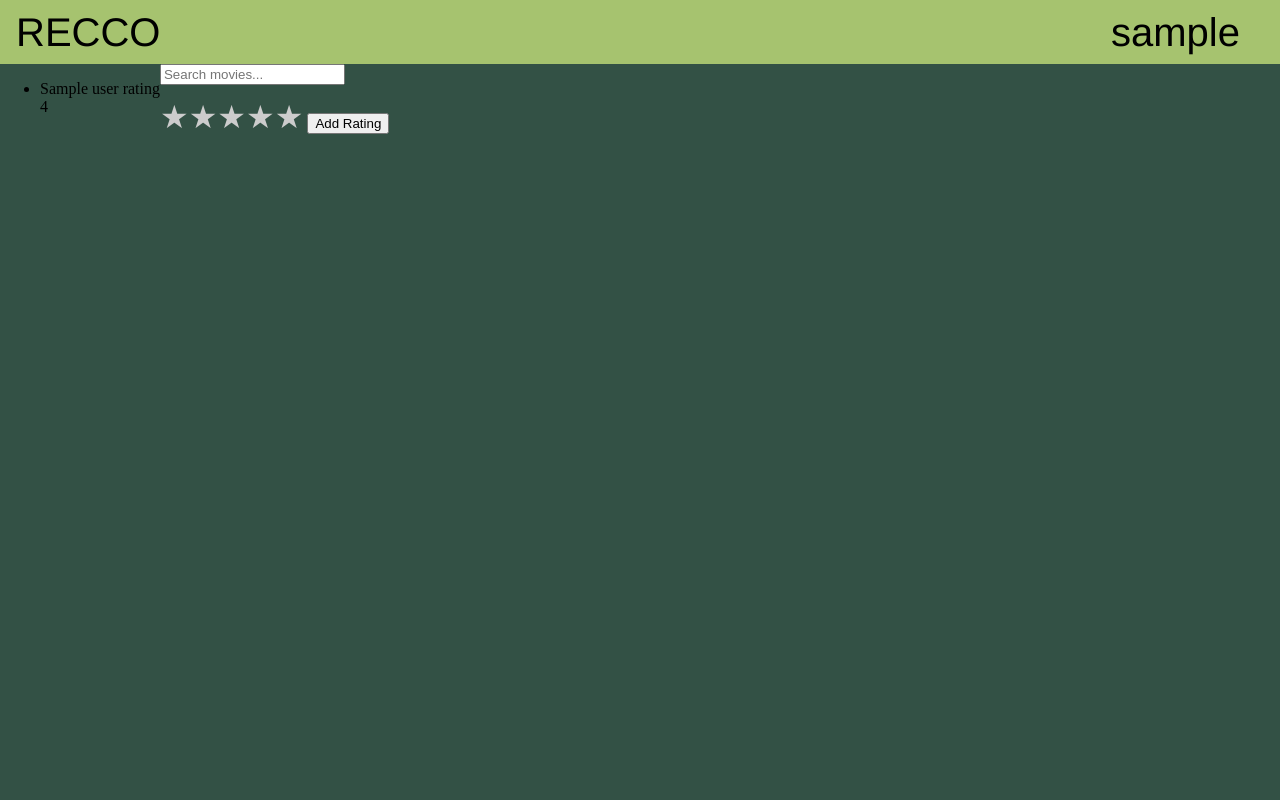
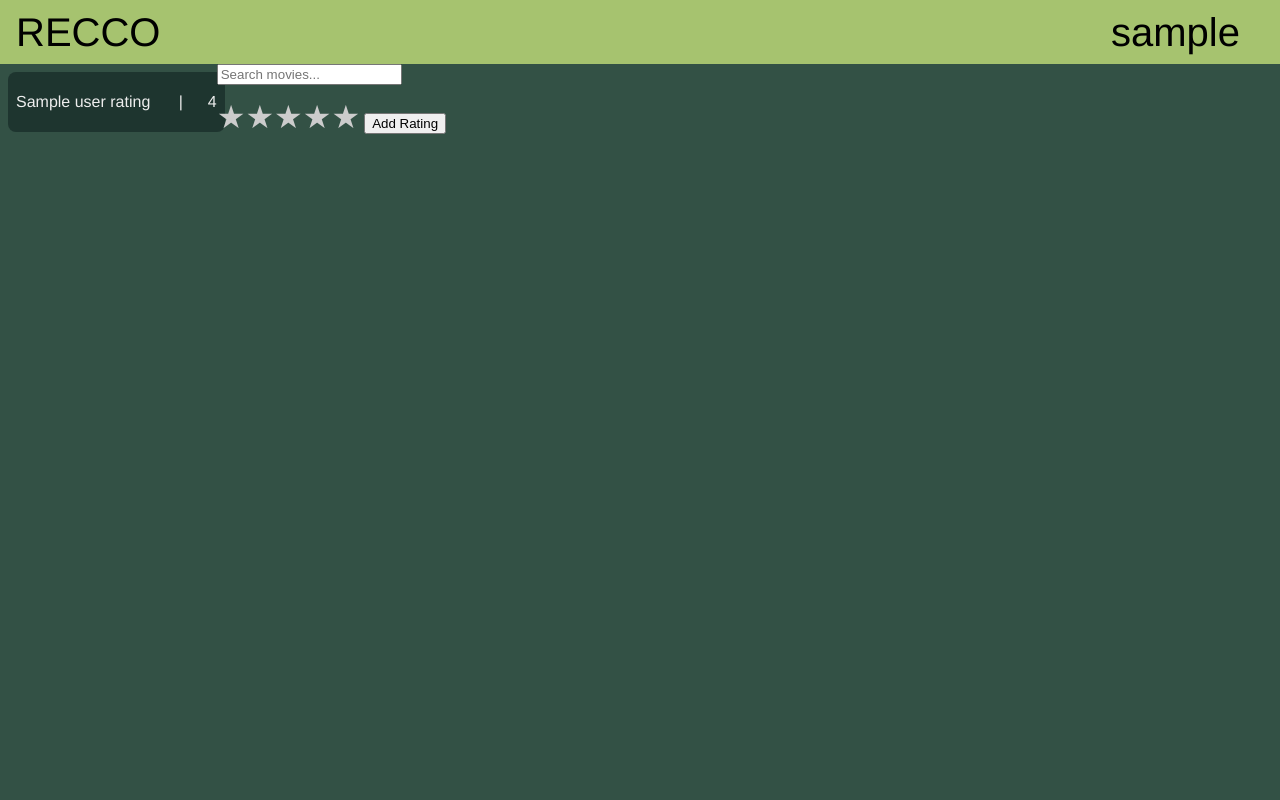
Before and after one commit to JFriendship/Movie-Recommendation-System, a Flask app: template templates/manage_ratings.html in a window 1280 px wide. Run offline with Flask 3, Linux system fonts and the light colour scheme; the template is opened without the code that fills it: most values are stand-ins (such as "Sample title", 1, 10 or a date in 2020).

Commit message:
Add User Rating List Styling

```diff
--- a/static/css/manage_ratings.css
+++ b/static/css/manage_ratings.css
@@ -68,6 +68,65 @@ body {
 }
 
 /* ============
+    Rating List
+============ */
+
+.rating-list-wrapper {
+    background-color: #335145;
+}
+
+.rating-list {
+    list-style-type: none;
+    padding: 0;
+    margin: 0;
+    max-height: calc(100vh - 64px);
+    overflow-y: auto;
+    /* box-sizing: border-box; */
+    scrollbar-color: #1E352F #335145;
+    width: 100%;
+    margin-left: 8px;
+    /* min-width: 424px; */
+}
+
+.rating-list-item {
+    background-color: #1E352F;
+    /* width: calc(100% - 16px); */
+    width: 100%;
+    margin-top: 8px;
+    margin-bottom: 8px;
+    /* margin-left: 8px; */
+    /* margin: 8px 0px 8px 8px; */
+    /* padding: 8px; */
+    border-radius: 8px;
+    /* box-sizing: border-box; */
+
+
+    color:#eeeeee;
+    display: flex;
+    flex-direction: row;
+    align-items: center;
+    /* justify-content: space-between; */
+
+    height: 60px;
+    max-width: 400px;
+
+}
+
+.rating-list-movie-title-text {
+    font-family: var(--recco-font-family);
+    margin-right: auto;
+    max-width: 300px;
+    margin-left: 8px;
+
+}
+
+.rating-list-movie-rating-text {
+    font-family: var(--recco-font-family);
+    margin-left: auto;
+    margin-right: 8px;
+}
+
+/* ============
     Add Ratings
 ============ */
 
--- a/templates/manage_ratings.html
+++ b/templates/manage_ratings.html
@@ -24,9 +24,9 @@
                 <div class="rating-list-wrapper">
                     <ul class="rating-list">
                         {% for movie_title, rating in user_ratings %}
-                            <li>
-                                <div> {{ movie_title }} </div>
-                                <div> {{ rating }} </div>
+                            <li class="rating-list-item">
+                                <div class="rating-list-movie-title-text"> {{ movie_title }} </div>
+                                <div class="rating-list-movie-rating-text"> &emsp; | &emsp; {{ rating }} </div>
                             </li>
                         {% endfor %}
                     </ul>
```
